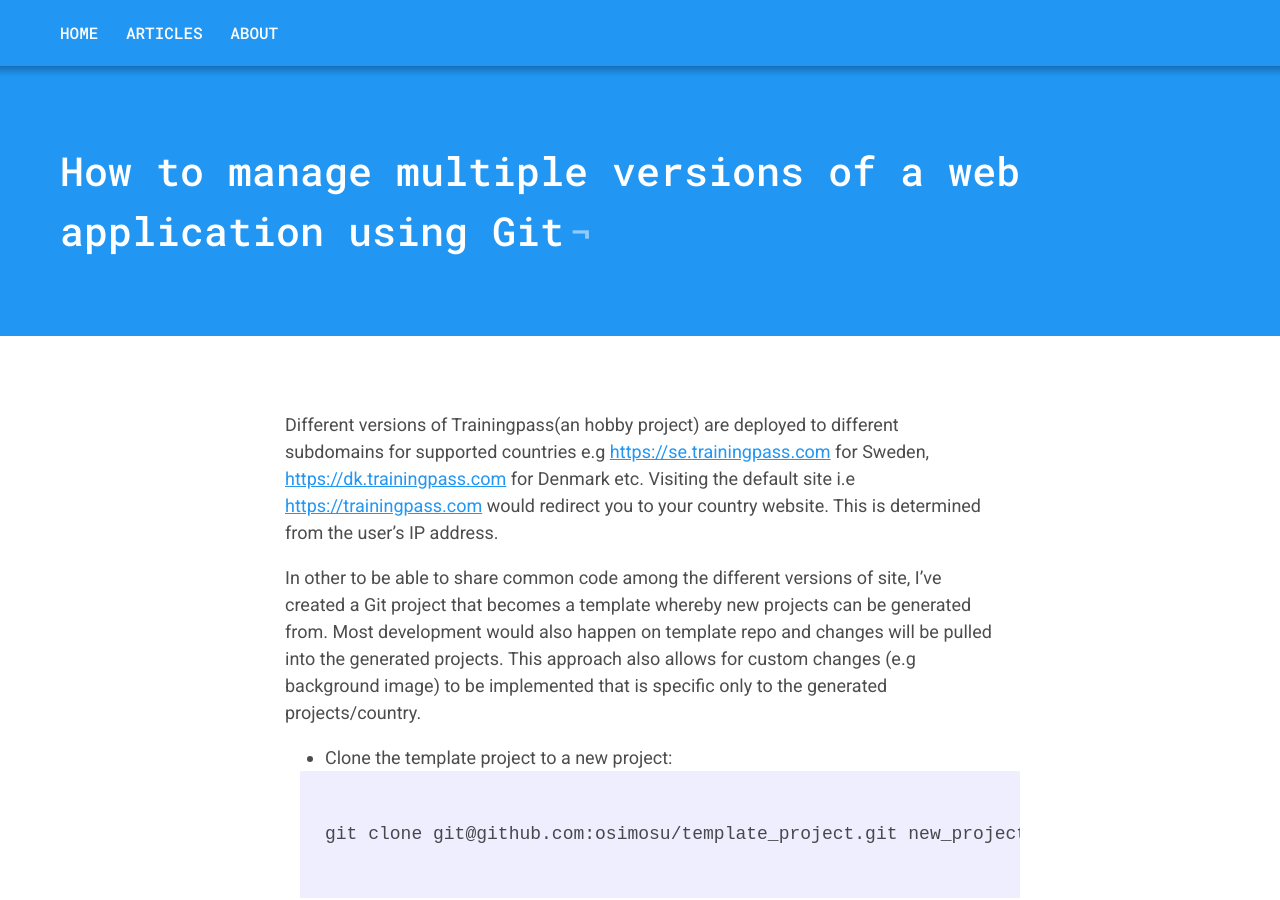
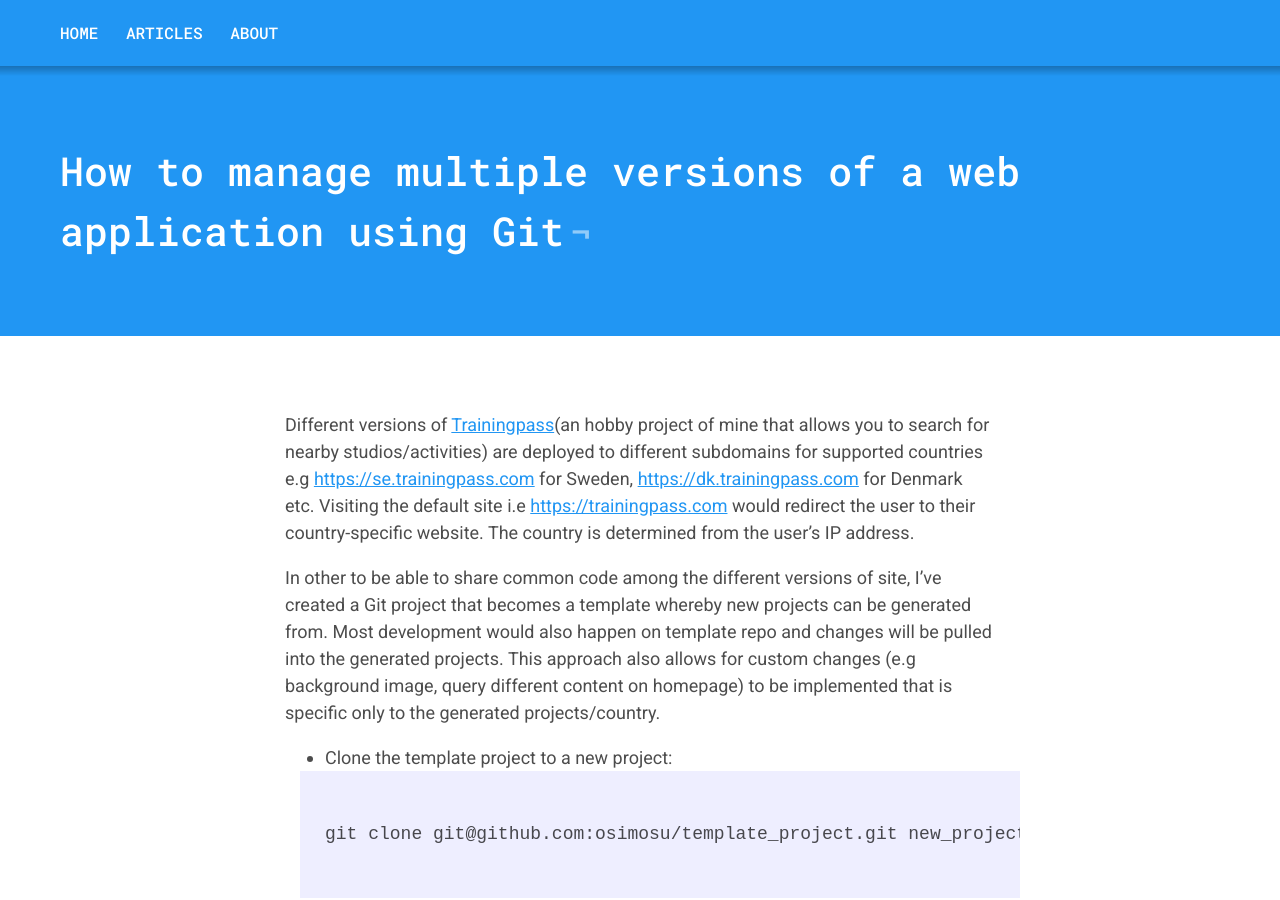
Before and after one commit to osimosu/osimosu.github.io, a Jekyll site: the page built from _posts/2022-12-27-how-to-manage-multiple-versions-of-a-web-application-using-git.markdown, in a window 1280 px wide and 900 px high. Built offline with Jekyll 4.4.1, drawn with Linux system fonts in a browser that asks for light colours.

Commit message:
Update post

```diff
--- a/_posts/2022-12-27-how-to-manage-multiple-versions-of-a-web-application-using-git.markdown
+++ b/_posts/2022-12-27-how-to-manage-multiple-versions-of-a-web-application-using-git.markdown
@@ -5,9 +5,9 @@ date:   "2022-12-27 15:39:00 -0500"
 categories: git, template, downstream, upstream
 ---
 
-Different versions of Trainingpass(an hobby project) are deployed to different subdomains for supported countries e.g [https://se.trainingpass.com](https://se.trainingpass.com) for Sweden, [https://dk.trainingpass.com](https://dk.trainingpass.com) for Denmark etc. Visiting the default site i.e [https://trainingpass.com](https://trainingpass.com) would redirect you to your country website. This is determined from the user's IP address.
+Different versions of [Trainingpass](https://trainingpass.com)(an hobby project of mine that allows you to search for nearby studios/activities) are deployed to different subdomains for supported countries e.g [https://se.trainingpass.com](https://se.trainingpass.com) for Sweden, [https://dk.trainingpass.com](https://dk.trainingpass.com) for Denmark etc. Visiting the default site i.e [https://trainingpass.com](https://trainingpass.com) would redirect the user to their country-specific website. The country is determined from the user's IP address.
 
-In other to be able to share common code among the different versions of site, I've created a Git project that becomes a template whereby new projects can be generated from. Most development would also happen on template repo and changes will be pulled into the generated projects. This approach also allows for custom changes (e.g background image) to be implemented that is specific only to the generated projects/country.
+In other to be able to share common code among the different versions of site, I've created a Git project that becomes a template whereby new projects can be generated from. Most development would also happen on template repo and changes will be pulled into the generated projects. This approach also allows for custom changes (e.g background image, query different content on homepage) to be implemented that is specific only to the generated projects/country.
 
 
 - Clone the template project to a new project:
```
